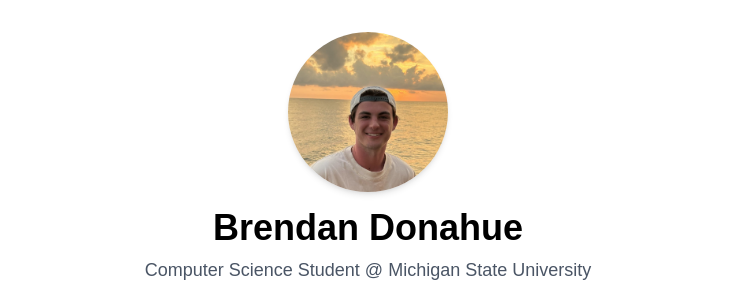
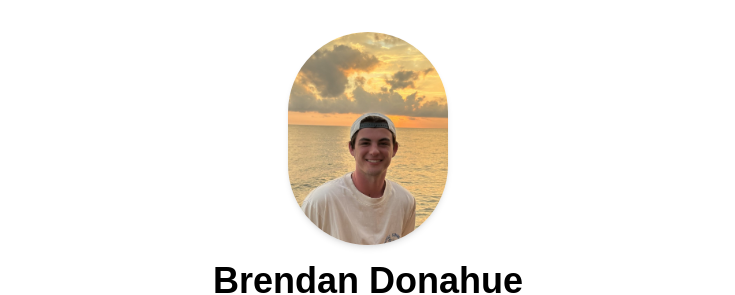
Before and after one commit to Bdonah/Brendan-Portfolio, a Next.js app: page / in a window 1280 px wide. Shown: the top 295 px of the page, without its empty margins (272-1007 px from the left). Built offline with nearby package versions, Linux system fonts and the light colour scheme.

Commit message:
update profile picture

```diff
--- a/src/app/page.tsx
+++ b/src/app/page.tsx
@@ -1,5 +1,6 @@
 "use client";
 
+import Image from 'next/image';
 import { FaGithub, FaLinkedin } from "react-icons/fa";
 import { MdEmail } from "react-icons/md";
 
@@ -7,10 +8,12 @@ export default function Home() {
   return (
     <main className="flex flex-col items-center justify-center p-8 bg-white text-black min-h-screen">
       {/* Profile Section */}
-      <img
+      <Image
         src="/brendan.jpg"
         alt="Brendan Donahue"
-        className="w-40 h-40 rounded-full shadow-md mb-4 object-cover"
+        width={160}
+        height={160}
+        className="rounded-full shadow-md mb-4"
       />
       <h1 className="text-4xl font-bold mb-2">Brendan Donahue</h1>
       <p className="text-lg text-gray-600 mb-4">Computer Science Student @ Michigan State University</p>
```
